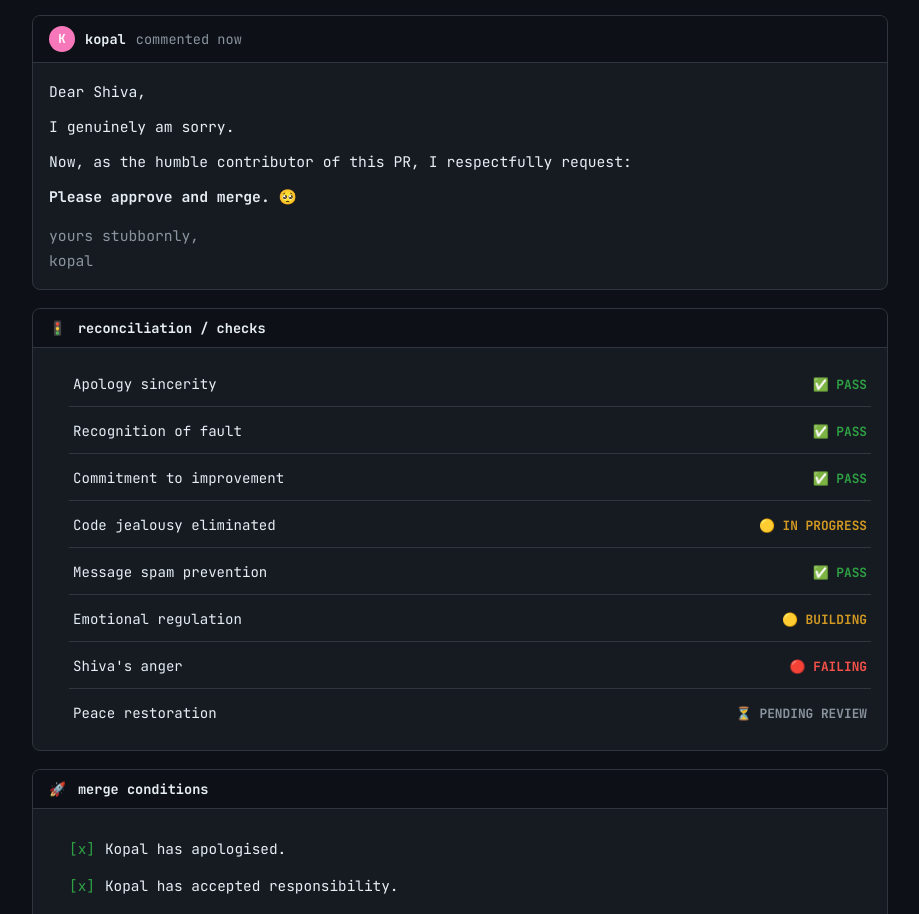
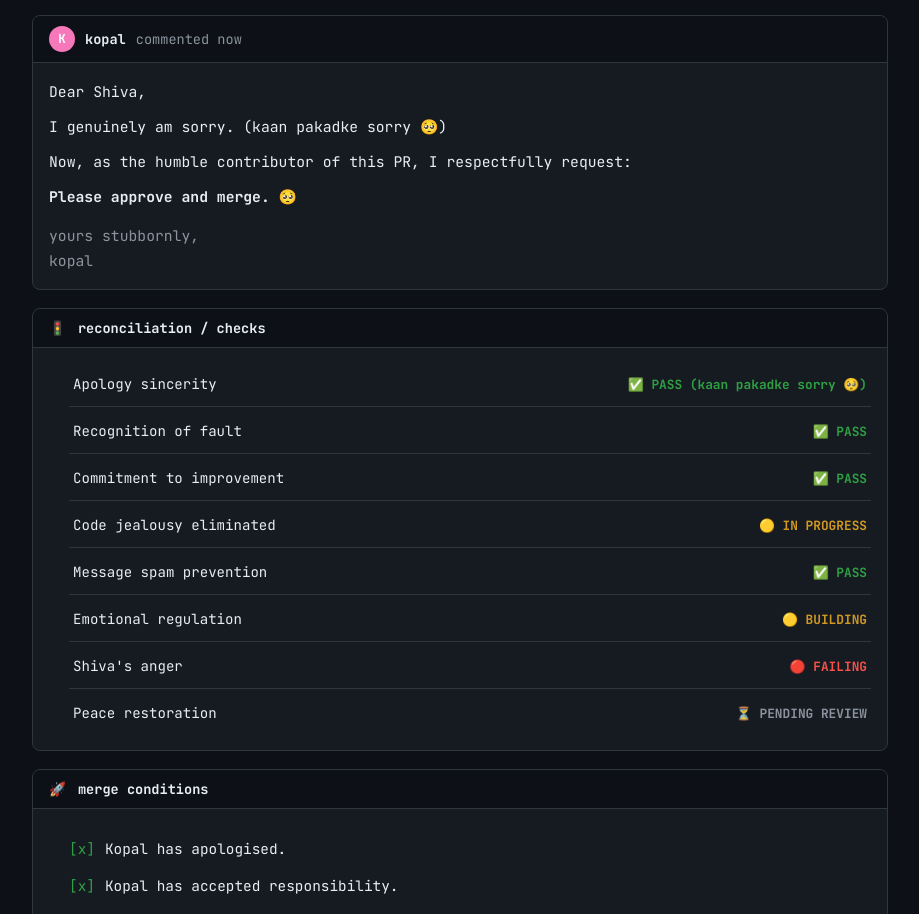
Before and after one commit to Kopal31/apology-repo, a plain HTML site: page index.html in a window 1280 px wide. Shown: the part 3237-4151 px from the top of the page, without its empty margins (28-947 px from the left). Drawn offline with Linux system fonts and the light colour scheme; no server answers.

Commit message:
fix: change please a shiva to please na shiva and add static kaan pakadke sorry

```diff
--- a/index.html
+++ b/index.html
@@ -375,7 +375,7 @@ Actual:
             <div class="comment-head"><div class="avatar k">K</div><b>kopal</b> commented now</div>
             <div class="comment-body">
               <p>Dear Shiva,</p>
-              <p>I genuinely am sorry.</p>
+              <p>I genuinely am sorry. (kaan pakadke sorry 🥺)</p>
               <p>Now, as the humble contributor of this PR, I respectfully request:</p>
               <p><b>Please approve and merge. 🥺</b></p>
               <p class="dim" style="margin-top:14px;">yours stubbornly,<br>kopal</p>
@@ -386,7 +386,7 @@ Actual:
             <div class="comment-head">🚦 <b style="margin-left:2px;">reconciliation / checks</b></div>
             <div class="comment-body" style="padding:8px 16px;">
               <ul class="ci-list">
-                <li class="ci-row"><span class="label">Apology sincerity</span><span class="val pass">✅ PASS</span></li>
+                <li class="ci-row"><span class="label">Apology sincerity</span><span class="val pass">✅ PASS (kaan pakadke sorry 🥺)</span></li>
                 <li class="ci-row"><span class="label">Recognition of fault</span><span class="val pass">✅ PASS</span></li>
                 <li class="ci-row"><span class="label">Commitment to improvement</span><span class="val pass">✅ PASS</span></li>
                 <li class="ci-row"><span class="label">Code jealousy eliminated</span><span class="val mid" id="ciJealousy">🟡 IN PROGRESS</span></li>
@@ -615,7 +615,7 @@ Actual:
   const rejectPhrases = [
     "❌ Request changes",
     "kaan pakadke sorry 🥺",
-    "please a shiva",
+    "please na shiva",
     "no more gussa",
     "mai ro dungi ab... 🥺",
     "nhi maanoge",
```
